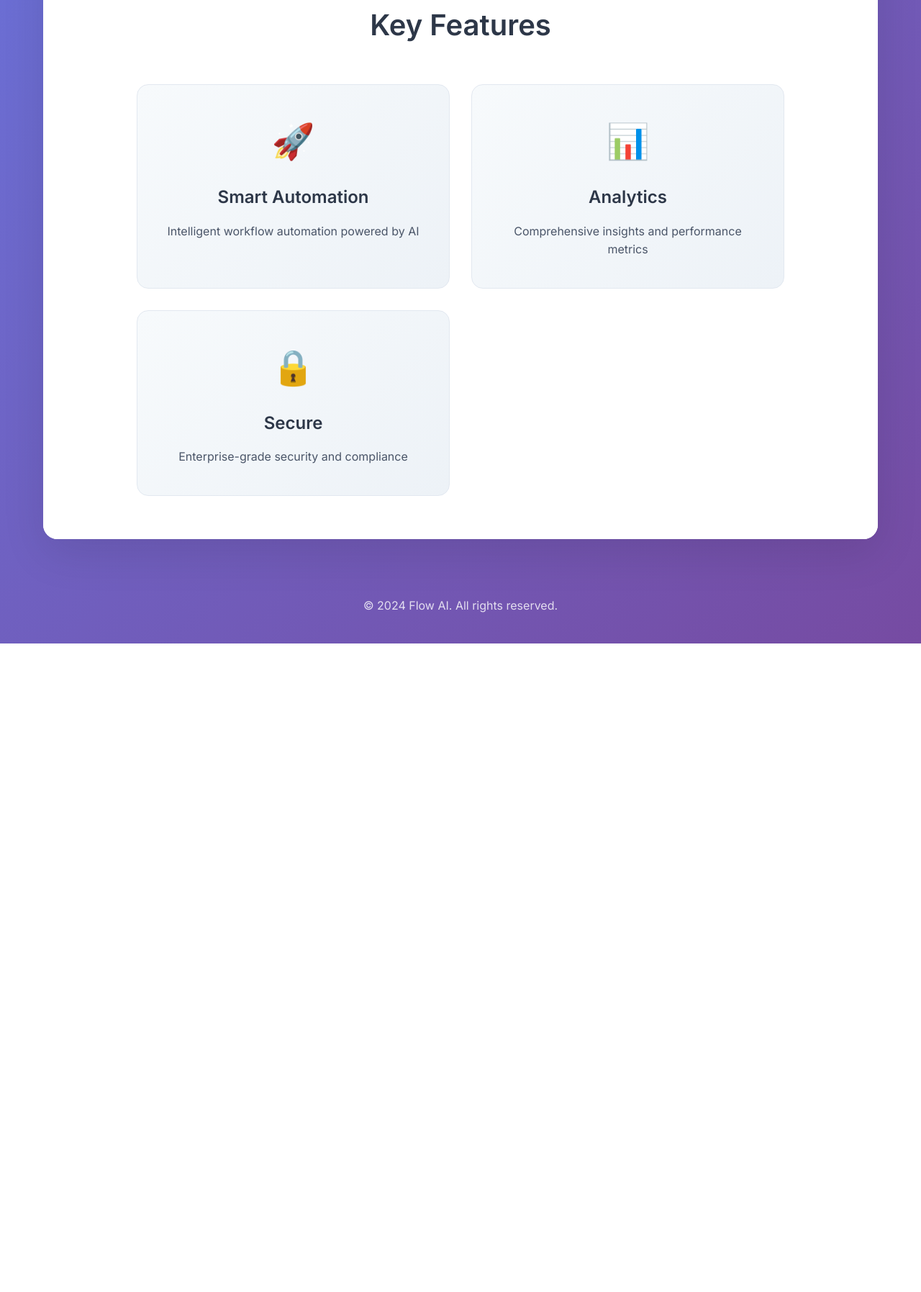
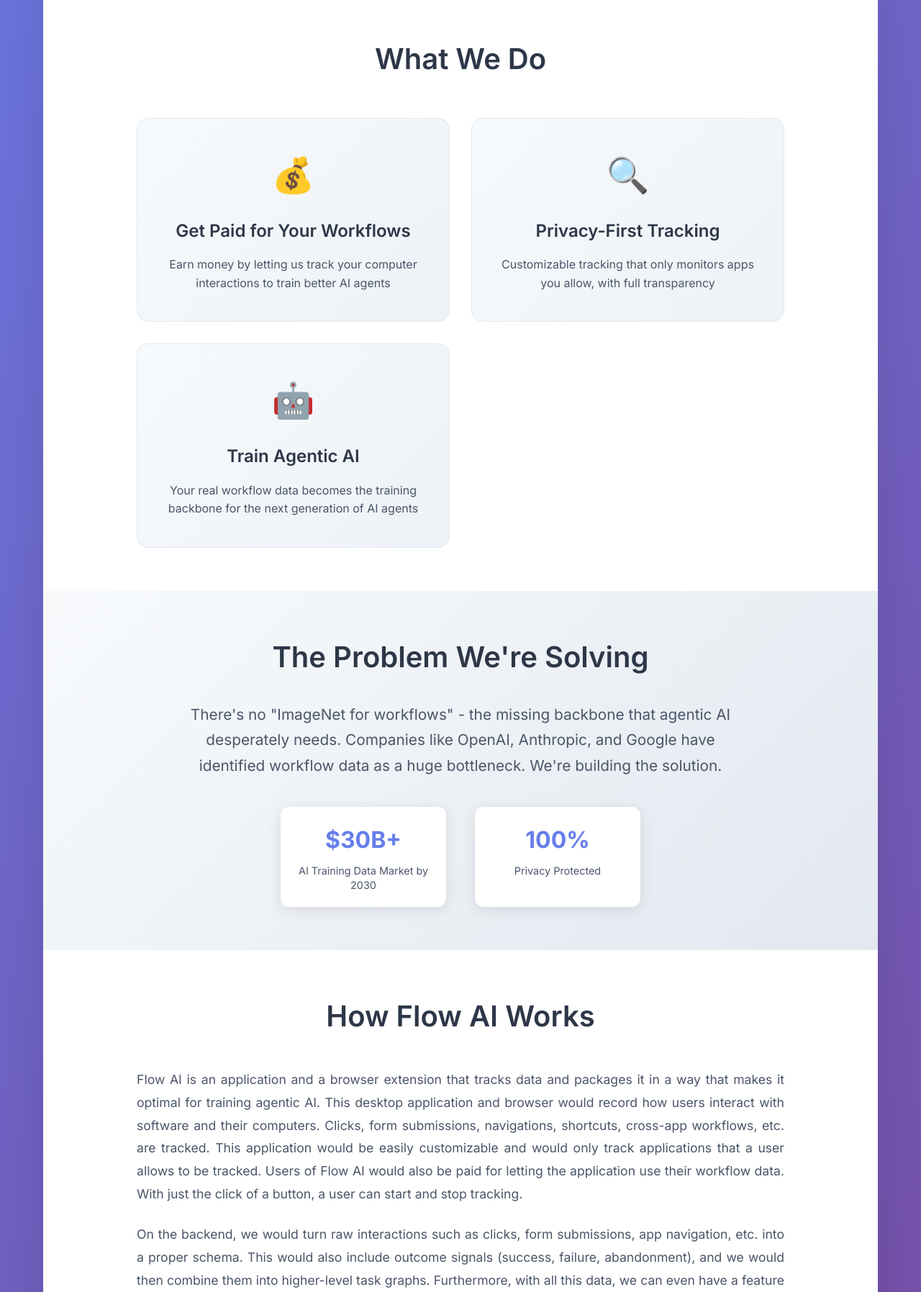
Before and after one commit to jjl9895/FlowAIWeb, a plain HTML site: page index.html in a window 1280 px wide. Shown: the part 1005-2800 px from the top of the page at 72% size. Before the commit the page ends 1899 px from the top, so only its background shows below. Drawn offline with Linux system fonts and the light colour scheme.

Commit message:
Edited web page with proper information

```diff
--- a/index.html
+++ b/index.html
@@ -11,7 +11,8 @@
     <div class="container">
         <header class="header">
             <h1 class="logo">Flow AI</h1>
-            <p class="tagline">Intelligent Flow Management</p>
+            <p class="tagline">Paying people for workflows to train agentic AI</p>
+            <p class="subtitle">The missing backbone for agentic AI training</p>
         </header>
 
         <main class="main-content">
@@ -26,22 +27,62 @@
             </section>
 
             <section class="features-section">
-                <h2>Key Features</h2>
+                <h2>What We Do</h2>
                 <div class="features-grid">
                     <div class="feature-card">
-                        <div class="feature-icon">🚀</div>
-                        <h3>Smart Automation</h3>
-                        <p>Intelligent workflow automation powered by AI</p>
+                        <div class="feature-icon">💰</div>
+                        <h3>Get Paid for Your Workflows</h3>
+                        <p>Earn money by letting us track your computer interactions to train better AI agents</p>
                     </div>
                     <div class="feature-card">
-                        <div class="feature-icon">📊</div>
-                        <h3>Analytics</h3>
-                        <p>Comprehensive insights and performance metrics</p>
+                        <div class="feature-icon">🔍</div>
+                        <h3>Privacy-First Tracking</h3>
+                        <p>Customizable tracking that only monitors apps you allow, with full transparency</p>
                     </div>
                     <div class="feature-card">
-                        <div class="feature-icon">🔒</div>
-                        <h3>Secure</h3>
-                        <p>Enterprise-grade security and compliance</p>
+                        <div class="feature-icon">🤖</div>
+                        <h3>Train Agentic AI</h3>
+                        <p>Your real workflow data becomes the training backbone for the next generation of AI agents</p>
+                    </div>
+                </div>
+            </section>
+
+            <section class="problem-section">
+                <h2>The Problem We're Solving</h2>
+                <div class="problem-content">
+                    <p class="problem-text">
+                        There's no "ImageNet for workflows" - the missing backbone that agentic AI desperately needs.
+                        Companies like OpenAI, Anthropic, and Google have identified workflow data as a huge bottleneck.
+                        We're building the solution.
+                    </p>
+                    <div class="problem-stats">
+                        <div class="stat">
+                            <span class="stat-number">$30B+</span>
+                            <span class="stat-label">AI Training Data Market by 2030</span>
+                        </div>
+                        <div class="stat">
+                            <span class="stat-number">100%</span>
+                            <span class="stat-label">Privacy Protected</span>
+                        </div>
+                    </div>
+                </div>
+            </section>
+
+            <section class="info-section">
+                <h2>How Flow AI Works</h2>
+                <div class="info-content">
+                    <div class="info-text">
+                        <p>
+                            Flow AI is an application and a browser extension that tracks data and packages it in a way that makes it optimal for training agentic AI. This desktop application and browser would record how users interact with software and their computers. Clicks, form submissions, navigations, shortcuts, cross-app workflows, etc. are tracked. This application would be easily customizable and would only track applications that a user allows to be tracked. Users of Flow AI would also be paid for letting the application use their workflow data. With just the click of a button, a user can start and stop tracking.
+                        </p>
+
+                        <p>
+                            On the backend, we would turn raw interactions such as clicks, form submissions, app navigation, etc. into a proper schema. This would also include outcome signals (success, failure, abandonment), and we would then combine them into higher-level task graphs. Furthermore, with all this data, we can even have a feature that provides context for LLMs as a free addition to incentivize users. Existing solutions, like rewind.ai, already offer similar tracking services but require payment from the tracked individuals.
+                        </p>
+
+                        <p>
+                            The result of Flow AI tracking and paying users would be a structured and large-scale dataset of real human computer usage that companies can use to evaluate and train agentic AI systems. Just as how Common Crawl became indispensable to LLM training, Flow AI could be the workflow data backbone for agentic labs and enterprises. Even if APIs can be used for clicking certain buttons or pressing keys, the training data still needs the context we provide. Furthermore, cross-app navigation and workflows would still be extremely important, but only keys and clicks would be less valued. Our data would provide this crucial missing context.
+                        </p>
                     </div>
                 </div>
             </section>
--- a/styles.css
+++ b/styles.css
@@ -38,6 +38,13 @@
         font-size: 1.5rem;
         font-weight: 300;
         opacity: 0.9;
+        margin-bottom: 16px;
+    }
+
+    .subtitle {
+        font-size: 1.2rem;
+        font-weight: 400;
+        opacity: 0.8;
         margin-bottom: 20px;
     }
 
@@ -155,6 +162,91 @@
         line-height: 1.6;
     }
 
+    /* Problem section */
+    .problem-section {
+        padding: 60px 40px;
+        background: linear-gradient(135deg, #f8fafc 0%, #e2e8f0 100%);
+        text-align: center;
+    }
+
+    .problem-section h2 {
+        font-size: 2.5rem;
+        font-weight: 600;
+        margin-bottom: 30px;
+        color: #2d3748;
+    }
+
+    .problem-text {
+        font-size: 1.3rem;
+        color: #4a5568;
+        max-width: 800px;
+        margin: 0 auto 40px;
+        line-height: 1.7;
+    }
+
+    .problem-stats {
+        display: grid;
+        grid-template-columns: repeat(2, 1fr);
+        gap: 40px;
+        max-width: 500px;
+        margin: 0 auto;
+    }
+
+    .stat {
+        display: flex;
+        flex-direction: column;
+        align-items: center;
+        padding: 20px;
+        background: white;
+        border-radius: 12px;
+        box-shadow: 0 4px 20px rgba(0, 0, 0, 0.1);
+    }
+
+    .stat-number {
+        font-size: 2rem;
+        font-weight: 700;
+        color: #667eea;
+        margin-bottom: 8px;
+    }
+
+        .stat-label {
+        font-size: 0.9rem;
+        color: #4a5568;
+        text-align: center;
+        line-height: 1.4;
+    }
+
+    /* Info section */
+    .info-section {
+        padding: 60px 40px;
+        background: white;
+    }
+
+    .info-section h2 {
+        font-size: 2.5rem;
+        font-weight: 600;
+        text-align: center;
+        margin-bottom: 40px;
+        color: #2d3748;
+    }
+
+    .info-content {
+        max-width: 900px;
+        margin: 0 auto;
+    }
+
+    .info-text p {
+        font-size: 1.1rem;
+        color: #4a5568;
+        line-height: 1.8;
+        margin-bottom: 25px;
+        text-align: justify;
+    }
+
+    .info-text p:last-child {
+        margin-bottom: 0;
+    }
+
 /* Footer */
 .footer {
     text-align: center;
@@ -174,16 +266,25 @@
     }
 
     .video-section,
-    .features-section {
+    .features-section,
+    .problem-section,
+    .info-section {
         padding: 40px 20px;
     }
 
     .video-section h2,
-    .features-section h2 {
+    .features-section h2,
+    .problem-section h2,
+    .info-section h2 {
         font-size: 2rem;
     }
 
     .features-grid {
+        grid-template-columns: 1fr;
+        gap: 20px;
+    }
+
+    .problem-stats {
         grid-template-columns: 1fr;
         gap: 20px;
     }
```
Lines whose indentation alone changed are shown as unchanged.
